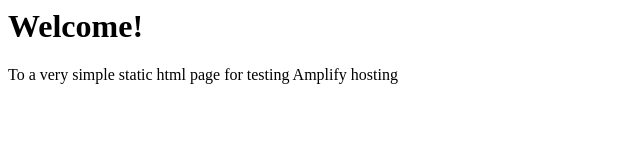
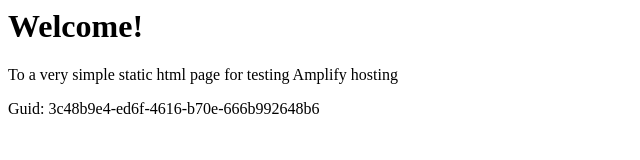
Before and after one commit to aws-aemilia-pdx/Github-PR-Commit-Integration-Test-DoNotTouch-GitH-MJCD6L4M-v1-preprod-us-west-2, a website: page src/index.html in a window 1280 px wide. Shown: the whole page, without its empty margins (0-640 px from the left). Drawn offline with Linux system fonts and the light colour scheme.

Commit message:
commit from integ tests

```diff
--- a/src/index.html
+++ b/src/index.html
@@ -1,3 +1,5 @@
+
+
 <html lang="en">
 
 <head>
@@ -10,6 +12,6 @@
 <body>
     <h1>Welcome!</h1>
     <p>To a very simple static html page for testing Amplify hosting</p>
-</body>
+    <p>Guid: 3c48b9e4-ed6f-4616-b70e-666b992648b6</p></body>
 
 </html>
```
